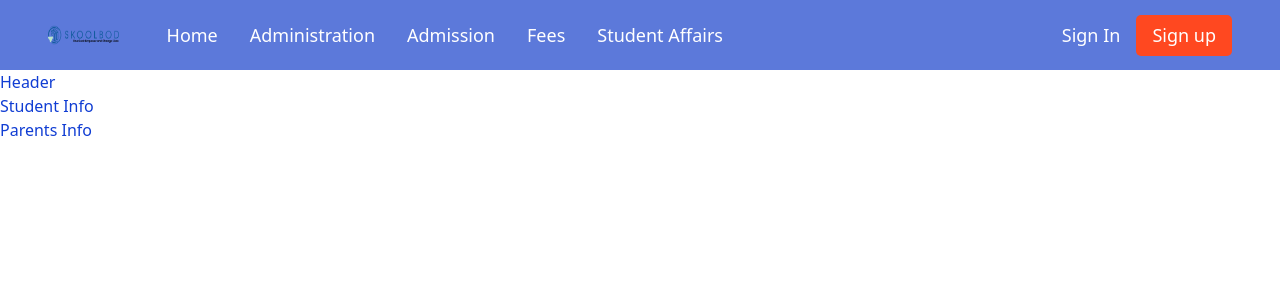
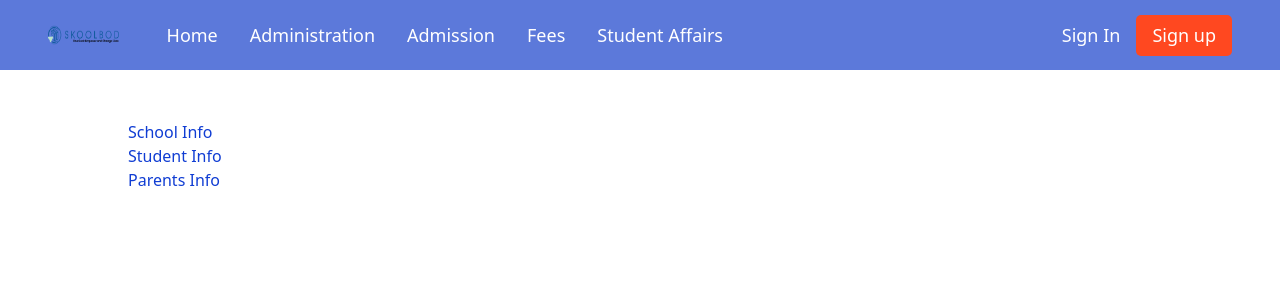
Before and after one commit to popsam22/student_application_form, a React (Vite) app in the folder client/: page / in a window 1280 px wide. Shown: the top 300 px of the page. Built offline with nearby package versions, Linux system fonts and the light colour scheme.

Commit message:
Feat: Added tailwind

```diff
--- a/client/package.json
+++ b/client/package.json
@@ -11,7 +11,8 @@
   },
   "dependencies": {
     "react": "^18.2.0",
-    "react-dom": "^18.2.0"
+    "react-dom": "^18.2.0",
+    "react-icons": "^4.11.0"
   },
   "devDependencies": {
     "@types/react": "^18.2.15",
--- a/client/src/components/appform/Appform.jsx
+++ b/client/src/components/appform/Appform.jsx
@@ -1,9 +1,11 @@
-// import React from 'react'
+import './appform.css'
 
 function Appform() {
     return (
-    <div className="application-form">
-        <div className="form-header">Header</div>
+        <div className="application-form flex flex-col border-solid border-2 shadow-2xl">
+          <div className="form-header">
+            <h2 className="text-base font-semibold leading-7 text-gray-900">School Info</h2>
+          </div>
           <div className="student-info">Student Info</div>
           <div className="parents-info">Parents Info</div>
         </div>
--- a/client/src/components/appform/appform.css
+++ b/client/src/components/appform/appform.css
@@ -0,0 +1,5 @@
+.application-form {
+    width: 80%;
+    margin-left: 10%;
+    margin-top: 50px;
+}
--- a/client/src/components/navbar/Navbar.jsx
+++ b/client/src/components/navbar/Navbar.jsx
@@ -4,6 +4,7 @@ import './navbar.css';
 import logo from '../../assets/skoolbod.png'
 
 const Menu = ()=>(
+
   <div className='navbar-links_container'>
     <div className='navbar-link'>
       <p><a href="#home">Home</a></p>
@@ -51,10 +52,6 @@ const Navbar = () => {
             {console.log(toggleMenu)}
             <div className='navbar-menu_container-links'>
               <Menu />
-              <div className='navbar-menu_container-links-sign'>
-                <p>Sign in</p>
-                <button type='button'>Sign up</button>
-              </div>
             </div>
           </div>
         )}
--- a/client/src/components/navbar/navbar.css
+++ b/client/src/components/navbar/navbar.css
@@ -56,7 +56,6 @@
     font-size: 18px;
     line-height: 25px;
     text-transform: capitalize;
-
     margin: 0 1rem;
     cursor: pointer;
 }
```
Lines whose indentation alone changed are shown as unchanged.
